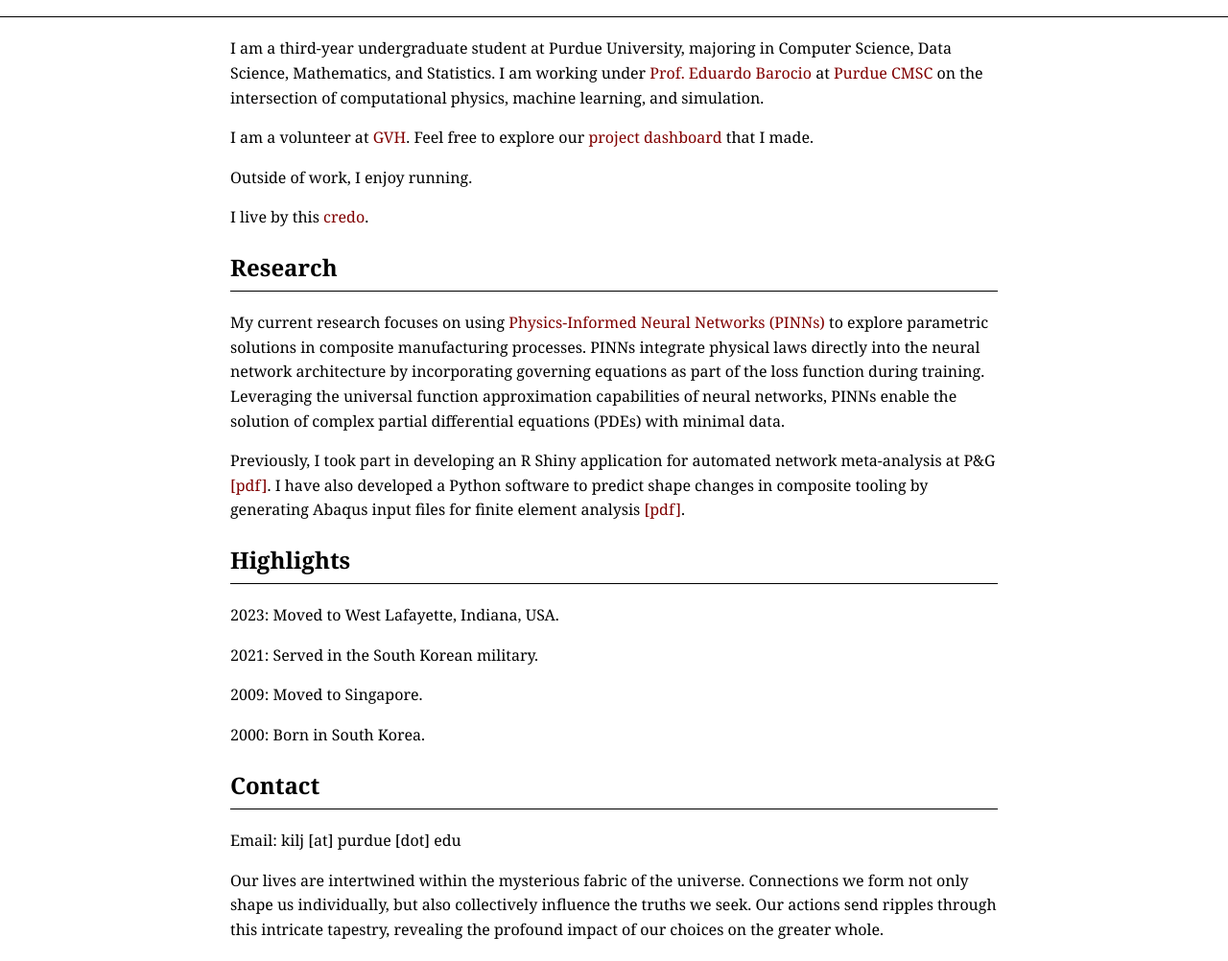
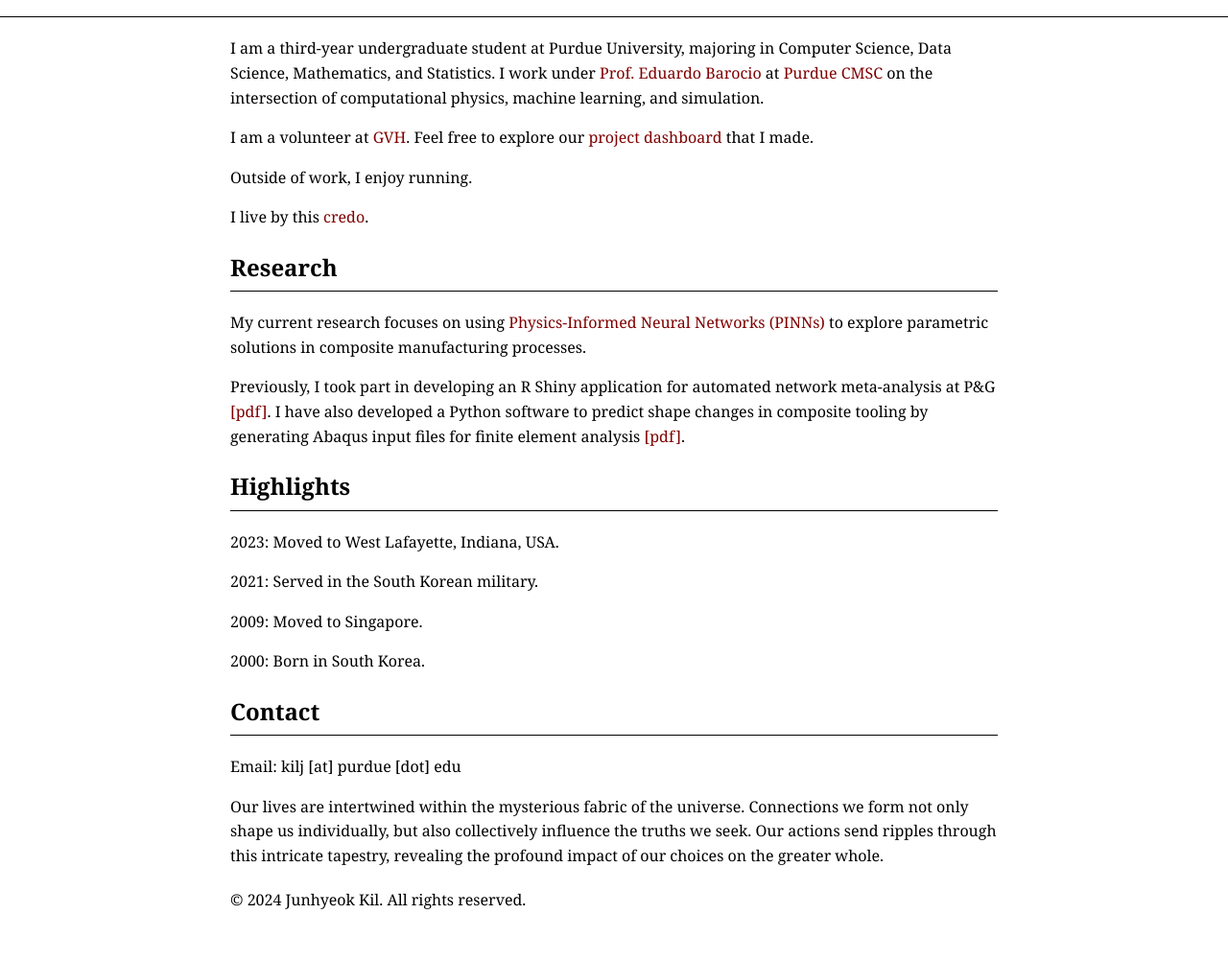
Before and after one commit to kilyjun/kilyjun.github.io, a plain HTML site: page index.html in a window 1280 px wide. Shown: the part 61-1063 px from the top of the page at 96% size. After the commit the page ends 1032 px from the top, so only its background shows below. Drawn offline with Linux system fonts and the light colour scheme.

Commit message:
Update index.html

```diff
--- a/index.html
+++ b/index.html
@@ -14,7 +14,7 @@
     </header>
     <main>
         <section id="about" class="container">
-            <p>I am a third-year undergraduate student at Purdue University, majoring in Computer Science, Data Science, Mathematics, and Statistics. I am working under <a href="https://www.purdue.edu/cmsc/tech-area-bio/barocio.php">Prof. Eduardo Barocio</a> at <a href="https://www.purdue.edu/cmsc/index.php">Purdue CMSC</a> on the intersection of computational physics, machine learning, and simulation.</p>
+            <p>I am a third-year undergraduate student at Purdue University, majoring in Computer Science, Data Science, Mathematics, and Statistics. I work under <a href="https://www.purdue.edu/cmsc/tech-area-bio/barocio.php">Prof. Eduardo Barocio</a> at <a href="https://www.purdue.edu/cmsc/index.php">Purdue CMSC</a> on the intersection of computational physics, machine learning, and simulation.</p>
             <p>I am a volunteer at <a href="https://gvh.sg/">GVH</a>. Feel free to explore our <a href="https://gvh-project-dashboard.streamlit.app/">project dashboard</a> that I made.</p>
             <p>Outside of work, I enjoy running.</p>
             <p>I live by this <a href="https://www.appleseeds.org/Jack-London_Credo.htm">credo</a>.</p>
@@ -22,7 +22,7 @@
         </section>
         <section id="research" class="container">
             <h2>Research</h2>
-            <p>My current research focuses on using <a href="https://en.wikipedia.org/wiki/Physics-informed_neural_networks">Physics-Informed Neural Networks (PINNs)</a> to explore parametric solutions in composite manufacturing processes. PINNs integrate physical laws directly into the neural network architecture by incorporating governing equations as part of the loss function during training. Leveraging the universal function approximation capabilities of neural networks, PINNs enable the solution of complex partial differential equations (PDEs) with minimal data.</p>
+            <p>My current research focuses on using <a href="https://en.wikipedia.org/wiki/Physics-informed_neural_networks">Physics-Informed Neural Networks (PINNs)</a> to explore parametric solutions in composite manufacturing processes.</p>
             <p>Previously, I took part in developing an R Shiny application for automated network meta-analysis at P&G <a href="Net-Meta Analysis Poster - P&G x DataMine.pdf">[pdf]</a>. I have also developed a Python software to predict shape changes in composite tooling by generating Abaqus input files for finite element analysis <a href="Poster_Final.pdf">[pdf]</a>.</p>
         </section>
         <section id="highlights" class="container">
@@ -37,6 +37,9 @@
             <p> Email: kilj [at] purdue [dot] edu</p>
             <p>Our lives are intertwined within the mysterious fabric of the universe. Connections we form not only shape us individually, but also collectively influence the truths we seek. Our actions send ripples through this intricate tapestry, revealing the profound impact of our choices on the greater whole.</p>
         </section>
+        <div class="footer">
+            <p>&copy; 2024 Junhyeok Kil. All rights reserved.</p>
+        </div>
     </main>
 </body>
 </html>
```
